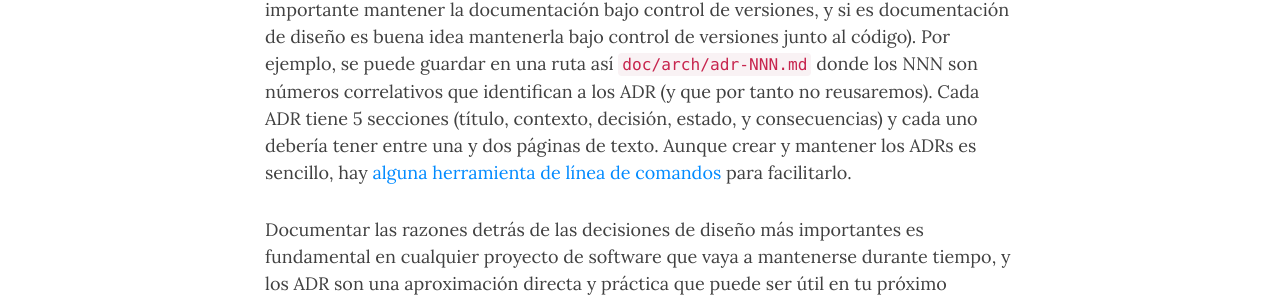
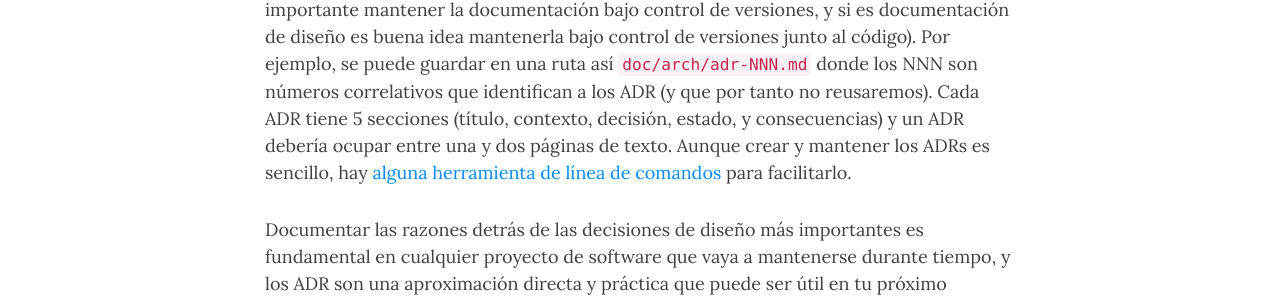
Before and after one commit to rbejar/rbejar.github.io, a Jekyll site: the page built from _posts/2016-12-11-documentacion-agil-de-decisiones-de-diseno.markdown, in a window 1280 px wide and 900 px high, scrolled down 936 px. Shown: the part 208-509 px from the top of the window. Built offline with Jekyll 4.4.1, drawn with Linux system fonts in a browser that asks for light colours; nearby versions of some CDN libraries.

Commit message:
Minor change to improve clarity

```diff
--- a/_posts/2016-12-11-documentacion-agil-de-decisiones-de-diseno.markdown
+++ b/_posts/2016-12-11-documentacion-agil-de-decisiones-de-diseno.markdown
@@ -18,6 +18,6 @@ Diseñar software requiere tomar muchas decisiones. La documentación arquitectu
 
 El libro [Documenting Software Architectures, Views and Beyond (2nd Edition)](https://resources.sei.cmu.edu/library/asset-view.cfm?assetID=30386) propone un modelo con hasta 11 puntos para cada decisión que se quiera documentar (asunto, decisión y estado, etiquetas, asunciones, alternativas etc.). Cada decisión se incluiría en el documento de la arquitectura del sistema en la sección correspondiente (por ejemplo, la exposición de razones sobre una decisión que atañe a una vista de módulos, se incluiría en esa sección). El formato de este documento puede ser el que se decida para el proyecto, desde un documento ofimático a una wiki.
 
-Hoy quiero comentar una alternativa compacta y pragmática, adecuada incluso para proyectos ágiles (recordatorio: las metodologías ágiles no están en contra de la documentación, solo están en contra de la documentación que no aporta valor). Esta alternativa son los [*Architecture Decision Records*](http://thinkrelevance.com/blog/2011/11/15/documenting-architecture-decisions) (ADR, registros de decisiones arquitecturales). Cada ADR se mantiene en un fichero de texto (por ejemplo en Markdown) que se guarda en el repositorio junto al código fuente (en general es importante mantener la documentación bajo control de versiones, y si es documentación de diseño es buena idea mantenerla bajo control de versiones junto al código). Por ejemplo, se puede guardar en una ruta así `doc/arch/adr-NNN.md` donde los NNN son números correlativos que identifican a los ADR (y que por tanto no reusaremos). Cada ADR tiene 5 secciones (título, contexto, decisión, estado, y consecuencias) y cada uno debería tener entre una y dos páginas de texto. Aunque crear y mantener los ADRs es sencillo, hay [alguna herramienta de línea de comandos](https://github.com/npryce/adr-tools) para facilitarlo.
+Hoy quiero comentar una alternativa compacta y pragmática, adecuada incluso para proyectos ágiles (recordatorio: las metodologías ágiles no están en contra de la documentación, solo están en contra de la documentación que no aporta valor). Esta alternativa son los [*Architecture Decision Records*](http://thinkrelevance.com/blog/2011/11/15/documenting-architecture-decisions) (ADR, registros de decisiones arquitecturales). Cada ADR se mantiene en un fichero de texto (por ejemplo en Markdown) que se guarda en el repositorio junto al código fuente (en general es importante mantener la documentación bajo control de versiones, y si es documentación de diseño es buena idea mantenerla bajo control de versiones junto al código). Por ejemplo, se puede guardar en una ruta así `doc/arch/adr-NNN.md` donde los NNN son números correlativos que identifican a los ADR (y que por tanto no reusaremos). Cada ADR tiene 5 secciones (título, contexto, decisión, estado, y consecuencias) y un ADR debería ocupar entre una y dos páginas de texto. Aunque crear y mantener los ADRs es sencillo, hay [alguna herramienta de línea de comandos](https://github.com/npryce/adr-tools) para facilitarlo.
 
 Documentar las razones detrás de las decisiones de diseño más importantes es fundamental en cualquier proyecto de software que vaya a mantenerse durante tiempo, y los ADR son una aproximación directa y práctica que puede ser útil en tu próximo proyecto.
```
